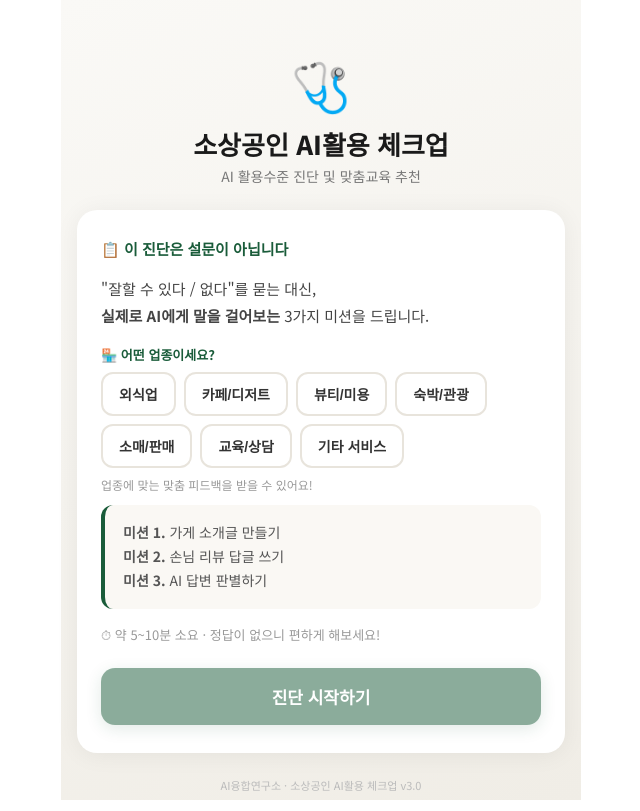
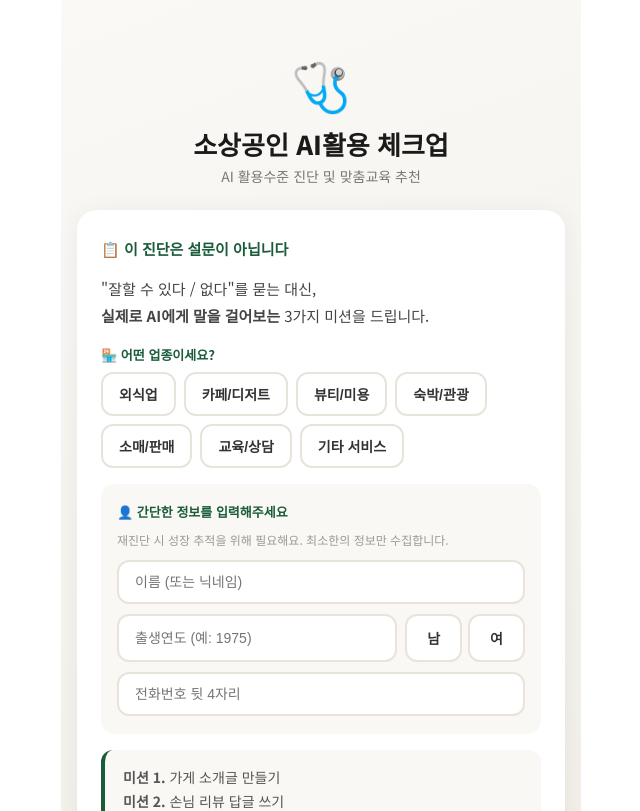
Before and after one commit to yang-inha/ai-checkup, a Next.js app: page / in a window 1280 px wide. Shown: the top 811 px of the page, without its empty margins (319-959 px from the left). Built offline with nearby package versions, Linux system fonts and the light colour scheme.

Commit message:
Add files via upload

```diff
--- a/app/page.js
+++ b/app/page.js
@@ -148,6 +148,10 @@ export default function AICheckup() {
   const [practiceText, setPracticeText] = useState('');
   const [practiceSubmitted, setPracticeSubmitted] = useState(false);
   const [showPractice, setShowPractice] = useState(false);
+  const [userName, setUserName] = useState('');
+  const [birthYear, setBirthYear] = useState('');
+  const [gender, setGender] = useState('');
+  const [phoneLast4, setPhoneLast4] = useState('');
 
   const mission = MISSIONS[currentMission];
   const totalScore = Object.values(scores).reduce(
@@ -224,7 +228,7 @@ export default function AICheckup() {
           </p>
 
           {/* 업종 분류 선택 */}
-          <div style={{ margin: '0 0 12px' }}>
+          <div style={{ margin: '0 0 16px' }}>
             <label style={{ fontSize: 13, fontWeight: 700, color: '#1a5c3a', display: 'block', marginBottom: 8 }}>🏪 어떤 업종이세요?</label>
             <div style={{ display: 'flex', flexWrap: 'wrap', gap: 8, marginBottom: 8 }}>
               {SHOP_CATEGORIES.map((cat) => (
@@ -241,13 +245,44 @@ export default function AICheckup() {
             </div>
             {shopCategory && (
               <input type="text"
-                placeholder={shopCategory === 'etc' ? '업종을 입력해주세요 (예: 숙박업, 운송업...)' : SHOP_CATEGORIES.find(c => c.id === shopCategory)?.examples}
+                placeholder={shopCategory === 'etc' ? '업종을 입력해주세요' : SHOP_CATEGORIES.find(c => c.id === shopCategory)?.examples}
                 value={shopType === SHOP_CATEGORIES.find(c => c.id === shopCategory)?.label ? '' : shopType}
                 onChange={(e) => setShopType(e.target.value || SHOP_CATEGORIES.find(c => c.id === shopCategory)?.label || '')}
                 style={{ width: '100%', padding: '12px 16px', border: '2px solid #e8e4dc', borderRadius: 12, fontSize: 14, outline: 'none', boxSizing: 'border-box', marginTop: 4 }}
               />
             )}
-            <div style={{ fontSize: 12, color: '#999', marginTop: 6 }}>업종에 맞는 맞춤 피드백을 받을 수 있어요!</div>
+          </div>
+
+          {/* 간단 정보 입력 (성장 추적용) */}
+          <div style={{ background: '#faf8f4', borderRadius: 14, padding: '18px 16px', margin: '0 0 16px' }}>
+            <label style={{ fontSize: 13, fontWeight: 700, color: '#1a5c3a', display: 'block', marginBottom: 10 }}>👤 간단한 정보를 입력해주세요</label>
+            <div style={{ fontSize: 12, color: '#999', marginBottom: 12 }}>재진단 시 성장 추적을 위해 필요해요. 최소한의 정보만 수집합니다.</div>
+            <div style={{ display: 'flex', flexDirection: 'column', gap: 10 }}>
+              <input type="text" placeholder="이름 (또는 닉네임)" value={userName}
+                onChange={(e) => setUserName(e.target.value)}
+                style={{ width: '100%', padding: '12px 16px', border: '2px solid #e8e4dc', borderRadius: 12, fontSize: 14, outline: 'none', boxSizing: 'border-box' }} />
+              <div style={{ display: 'flex', gap: 8 }}>
+                <input type="text" placeholder="출생연도 (예: 1975)" value={birthYear}
+                  onChange={(e) => { const v = e.target.value.replace(/\D/g, '').slice(0, 4); setBirthYear(v); }}
+                  style={{ flex: 1, padding: '12px 16px', border: '2px solid #e8e4dc', borderRadius: 12, fontSize: 14, outline: 'none', boxSizing: 'border-box' }} />
+                <div style={{ display: 'flex', gap: 6 }}>
+                  {[{ key: 'M', label: '남' }, { key: 'F', label: '여' }].map((g) => (
+                    <button key={g.key}
+                      onClick={() => setGender(g.key)}
+                      style={{
+                        padding: '12px 20px', border: gender === g.key ? '2px solid #1a5c3a' : '2px solid #e8e4dc',
+                        borderRadius: 12, background: gender === g.key ? '#eaf5ee' : '#fff',
+                        cursor: 'pointer', fontSize: 14, fontWeight: 600, color: '#333',
+                      }}>
+                      {g.label}
+                    </button>
+                  ))}
+                </div>
+              </div>
+              <input type="text" placeholder="전화번호 뒷 4자리" value={phoneLast4}
+                onChange={(e) => { const v = e.target.value.replace(/\D/g, '').slice(0, 4); setPhoneLast4(v); }}
+                style={{ width: '100%', padding: '12px 16px', border: '2px solid #e8e4dc', borderRadius: 12, fontSize: 14, outline: 'none', boxSizing: 'border-box' }} />
+            </div>
           </div>
 
           <div style={{ background: '#faf8f4', borderRadius: 12, padding: '16px 18px', margin: '0 0 16px', borderLeft: '4px solid #1a5c3a' }}>
@@ -258,11 +293,16 @@ export default function AICheckup() {
             </div>
           </div>
           <p style={{ margin: '0 0 24px', fontSize: 13, color: '#999' }}>⏱ 약 5~10분 소요 · 정답이 없으니 편하게 해보세요!</p>
-          <button style={{ ...btnPrimary, opacity: !shopCategory ? 0.5 : 1 }}
-            disabled={!shopCategory}
-            onClick={() => { setPhase('mission'); setCurrentMission(0); }}>
-            진단 시작하기
-          </button>
+          {(() => {
+            const ready = shopCategory && userName.trim() && birthYear.length === 4 && gender && phoneLast4.length === 4;
+            return (
+              <button style={{ ...btnPrimary, opacity: ready ? 1 : 0.5 }}
+                disabled={!ready}
+                onClick={() => { setPhase('mission'); setCurrentMission(0); }}>
+                진단 시작하기
+              </button>
+            );
+          })()}
         </div>
         <p style={{ textAlign: 'center', fontSize: 11, color: '#bbb', margin: '24px 0' }}>AI융합연구소 · 소상공인 AI활용 체크업 v3.0</p>
       </div>
@@ -523,7 +563,8 @@ export default function AICheckup() {
           <button style={btnSecondary} onClick={() => {
             setPhase('intro'); setCurrentMission(0); setUserInputs({}); setScores({});
             setAiFeedbacks({}); setShowExample(false); setCustomDiagnosis(null);
-            setPracticeText(''); setPracticeSubmitted(false); setShowPractice(false); setShopCategory(''); setShopType('');
+            setPracticeText(''); setPracticeSubmitted(false); setShowPractice(false);
+            setShopCategory(''); setShopType(''); setUserName(''); setBirthYear(''); setGender(''); setPhoneLast4('');
           }}>처음부터 새로 시작하기</button>
           <p style={{ textAlign: 'center', fontSize: 11, color: '#bbb', margin: '20px 0 0' }}>
             사단법인 AI융합연구소 · 소상공인 AI활용 체크업 v3.0<br />jejuailab.com
```
